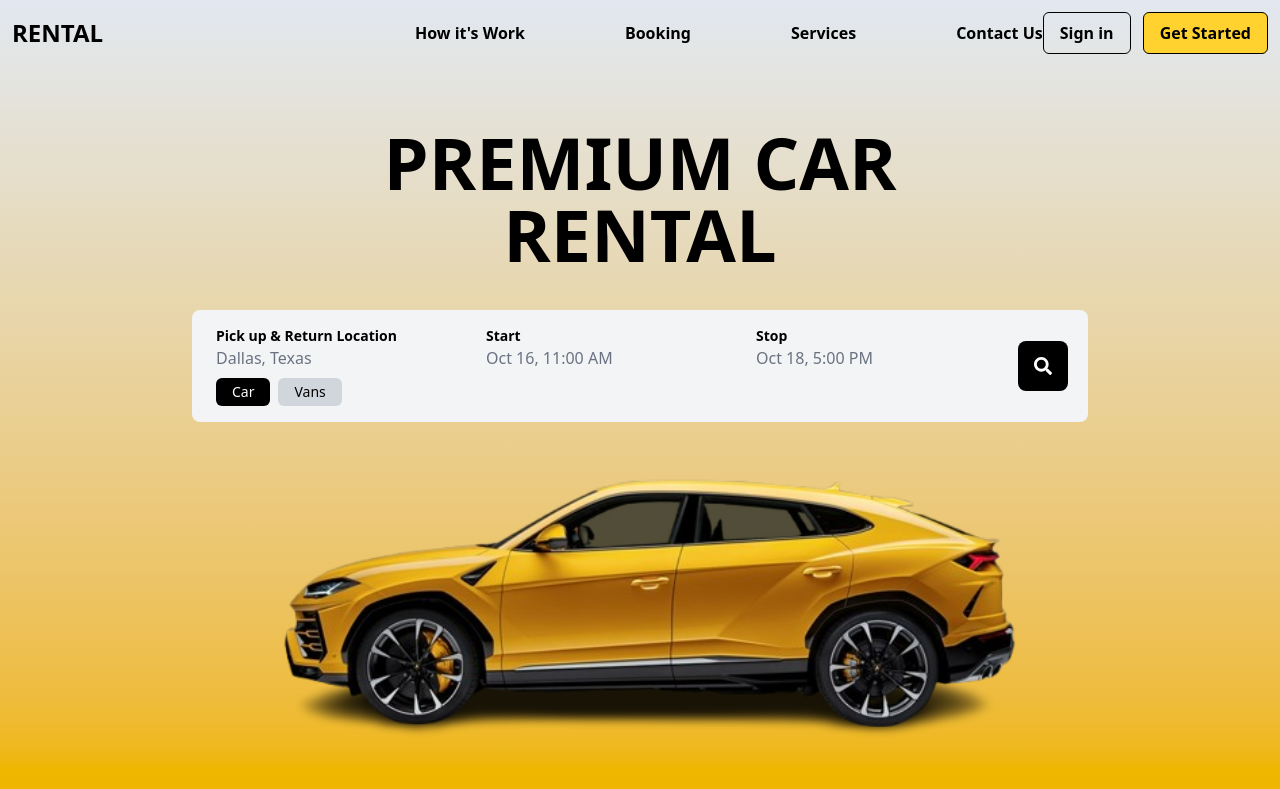
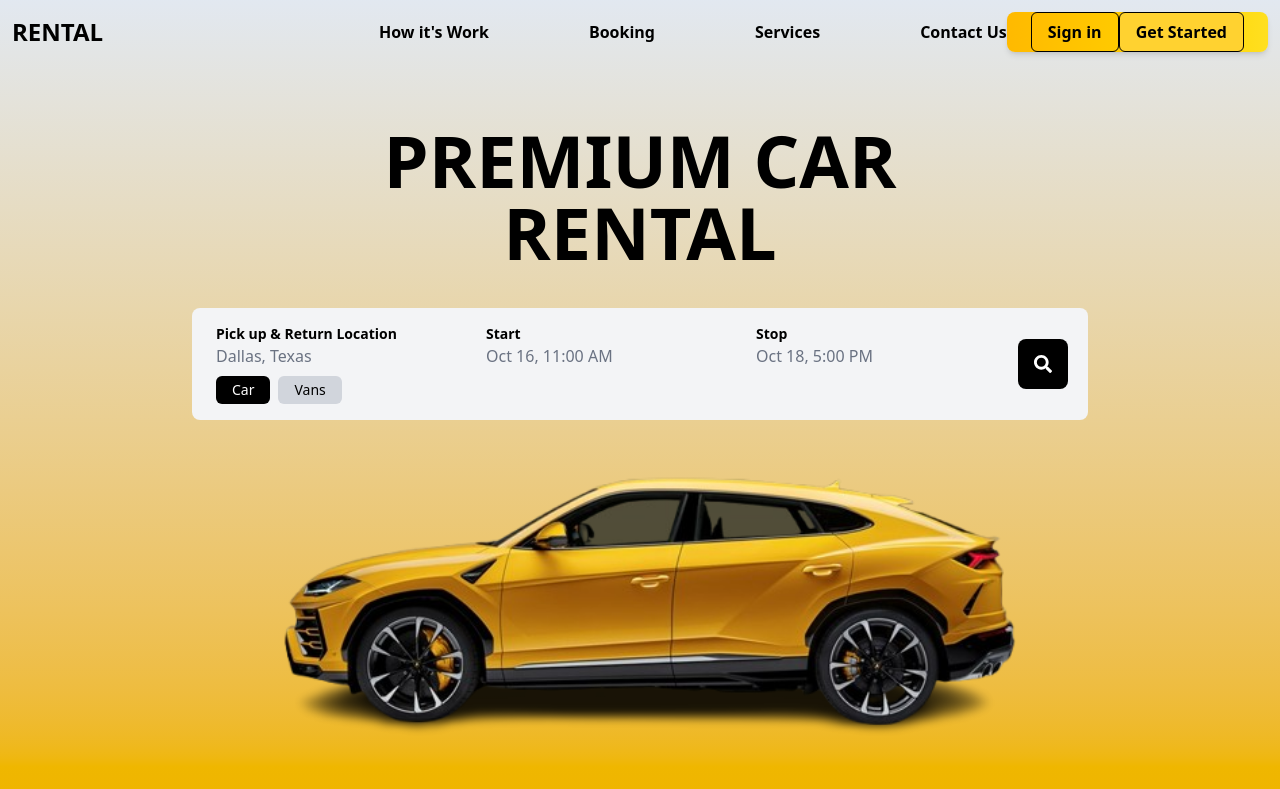
Before and after one commit to MaskINB/Car-Rental-web, a Next.js app: page / in a window 1280 px wide. Shown: the top 789 px of the page. Built offline with nearby package versions, Linux system fonts and the light colour scheme; data requests are answered from the project's data file.

Commit message:
crate a new buttion styles

```diff
--- a/src/app/components/navbar/navbar.jsx
+++ b/src/app/components/navbar/navbar.jsx
@@ -56,7 +56,7 @@ const Navbar = () => {
         </ul>
 
         {/* Auth Buttons (Right) */}
-        <div className="flex flex-col md:flex-row gap-3 font-bold mt-4 md:mt-0">
+        <div className="px-6 py-2 bg-gradient-to-r from-amber-400 to-yellow-300 text-black font-semibold rounded-lg shadow-md hover:shadow-lg hover:from-amber-500 hover:to-yellow-400 transition duration-300 ease-in-out">
           {navData.auth.map((item, index) => (
             <Link
               key={index}
```
